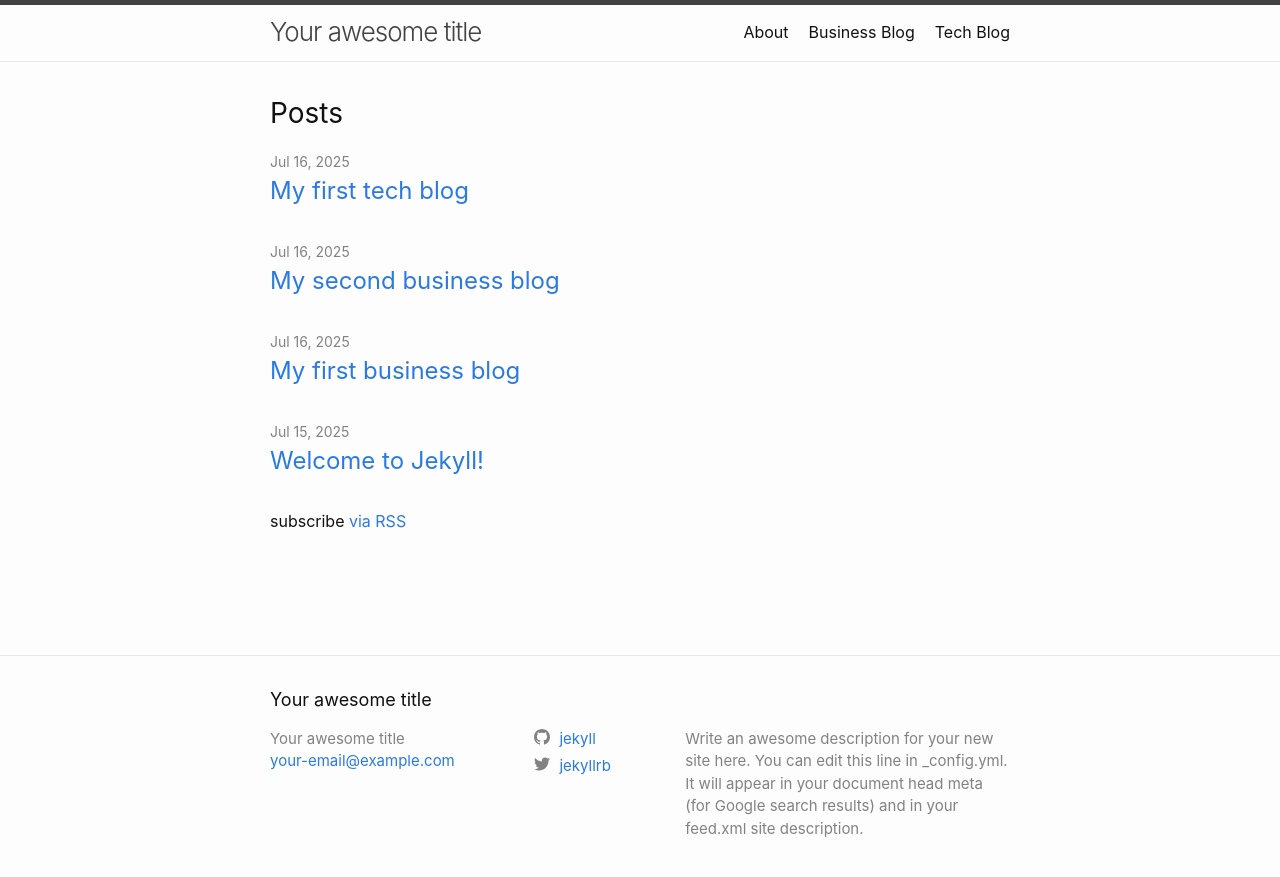
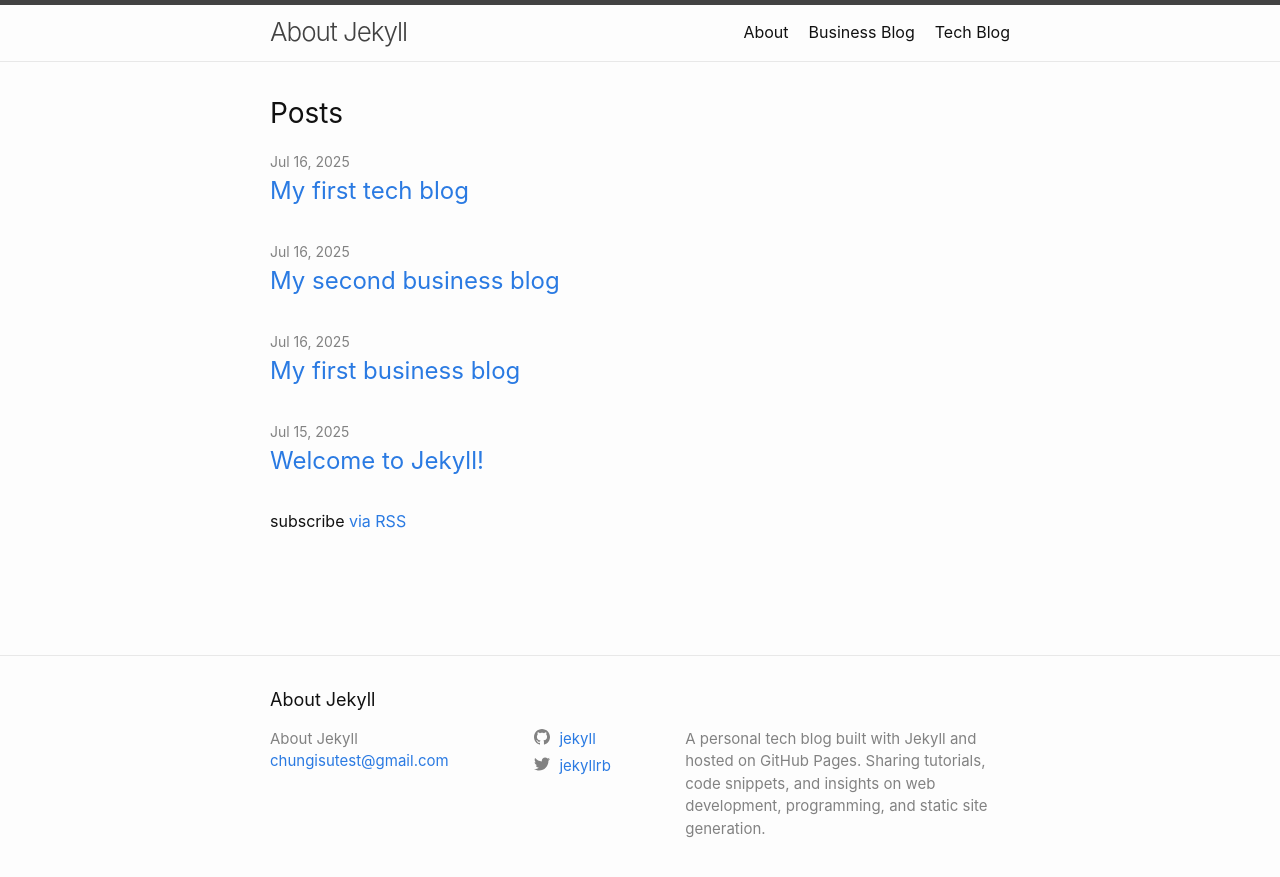
Before and after one commit to spaceboyblog/github-pages-with-docker, a Jekyll site: the page built from index.md, in a window 1280 px wide. Shown: the top 877 px of the page. Built offline with Jekyll 4.4.1, drawn with Linux system fonts in a browser that asks for light colours.

Commit message:
title, description

```diff
--- a/_config.yml
+++ b/_config.yml
@@ -13,12 +13,12 @@
 # you will see them accessed via {{ site.title }}, {{ site.email }}, and so on.
 # You can create any custom variable you would like, and they will be accessible
 # in the templates via {{ site.myvariable }}.
-title: Your awesome title
-email: your-email@example.com
+title: About Jekyll
+email: chungisutest@gmail.com
 description: >- # this means to ignore newlines until "baseurl:"
-  Write an awesome description for your new site here. You can edit this
-  line in _config.yml. It will appear in your document head meta (for
-  Google search results) and in your feed.xml site description.
+  A personal tech blog built with Jekyll and hosted on GitHub Pages.
+  Sharing tutorials, code snippets, and insights on web development,
+  programming, and static site generation.
 baseurl: "/github-pages-with-docker" # the subpath of your site, e.g. /blog
 url: "https://spaceboyblog.github.io" # the base hostname & protocol for your site, e.g. http://example.com
 twitter_username: jekyllrb
```
